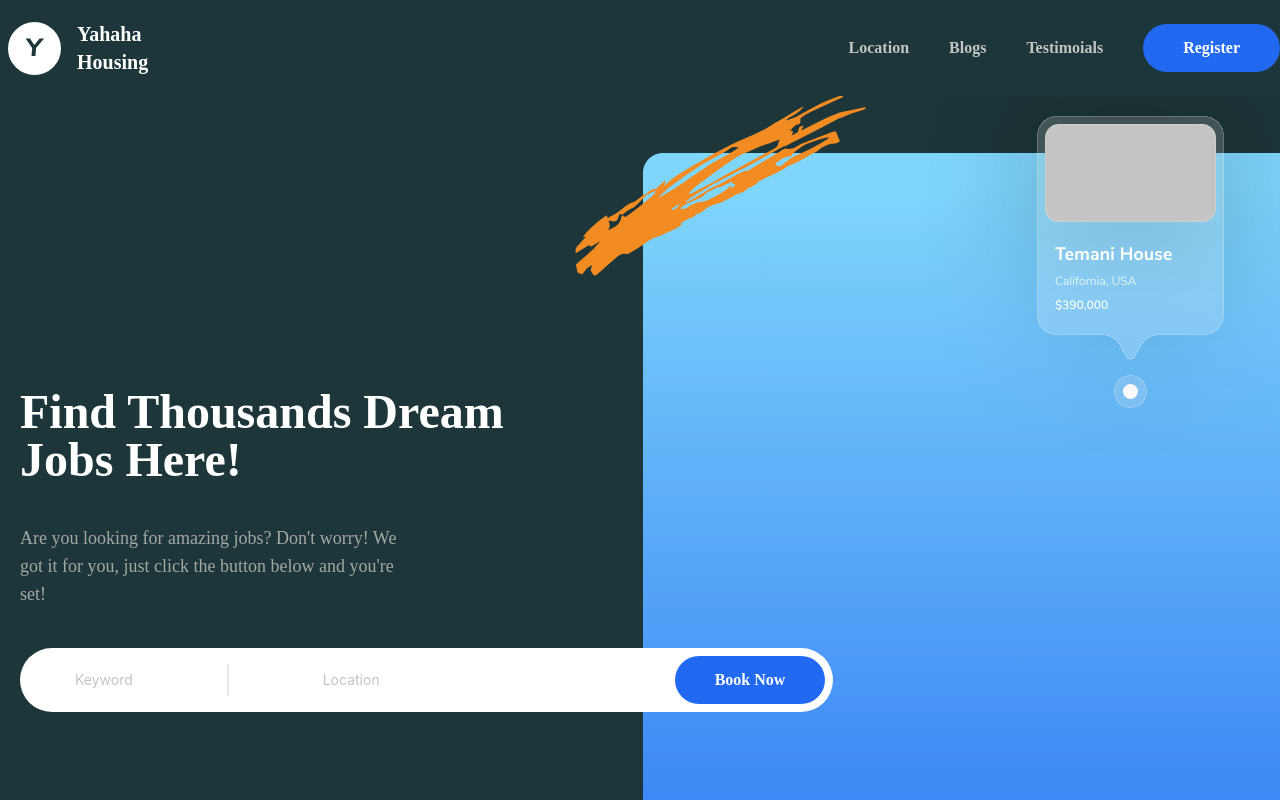
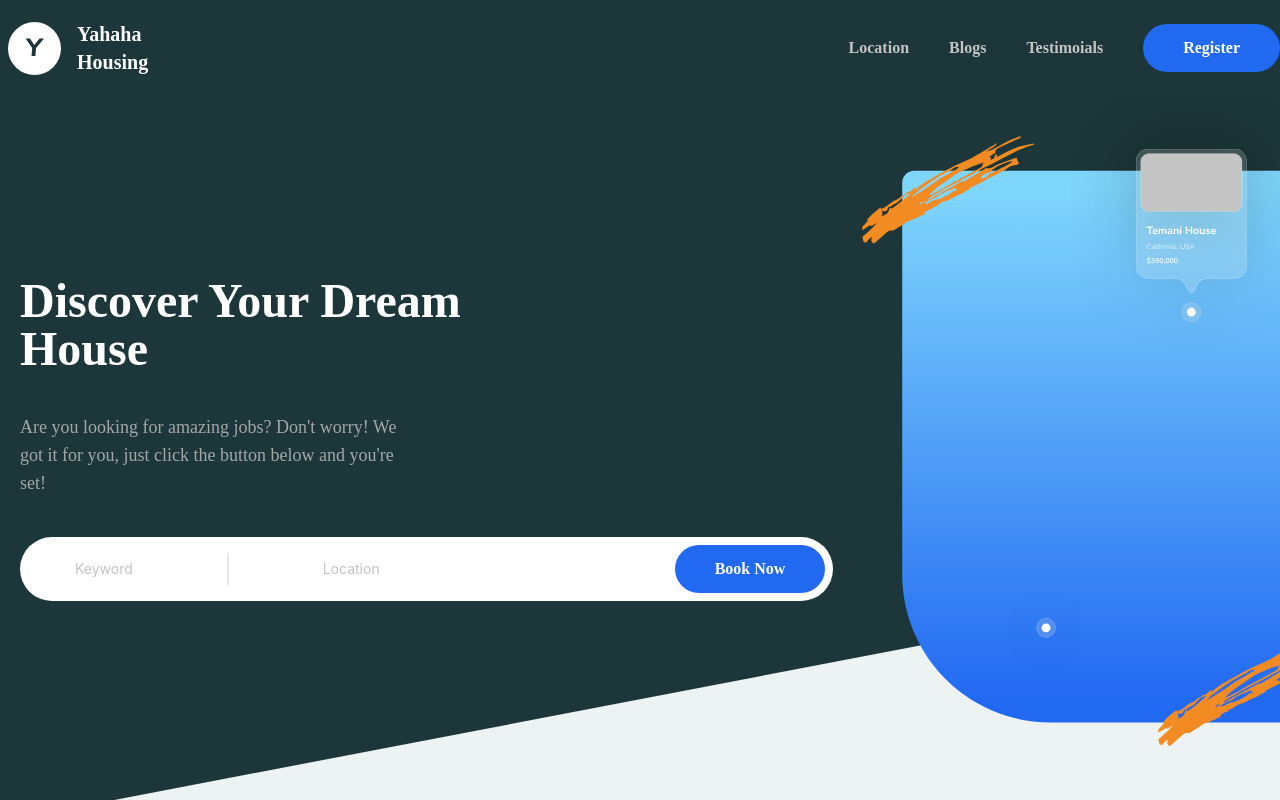
Before and after one commit to developershipon/house-rent-landing, a React (Create React App) app: page / in a window 1280 px wide. Shown: the top 800 px of the page. Built offline with nearby package versions, Linux system fonts and the light colour scheme.

Commit message:
Add files via upload

```diff
--- a/src/componants/Featured.js
+++ b/src/componants/Featured.js
@@ -10,7 +10,7 @@ const Featured = () => {
           return (
             <div
               key={id}
-              className="w-96 sm:w-72 lg:w-96 bg-white rounded-3xl p-5"
+              className="w-96 sm:w-72 lg:w-96 bg-white rounded-3xl p-5 my-5 md:my-0"
             >
               <img
                 src={img}
--- a/src/componants/navbar/Nav.js
+++ b/src/componants/navbar/Nav.js
@@ -6,7 +6,7 @@ const Nav = () => {
   const [open, setOpen] = useState(false);
   return (
     <nav className="bg-primary text-white w-full fixed mx-auto z-50">
-      <div className="container mx-auto flex justify-between py-5">
+      <div className="md:container s mx-auto flex justify-between py-5">
         <div className="flex flex-wrap items-center cursor-pointer">
           <div className="px-2">
             <Img src="image/logo.svg" />
--- a/src/componants/sections/Home.js
+++ b/src/componants/sections/Home.js
@@ -8,16 +8,21 @@ const Home = () => {
   return (
     <section className="relative pt-20 bg-primary after:clip after:absolute after:top-1 after:h-full after:w-full after:bg-main pb-5">
       <div className="flex flex-wrap justify-around items-center xl:container mx-auto xl:mb-10">
-        {/* mobile  md:hidden*/}
-        <div className="md:w-8/12 xl:py-72 z-20">
+        <div className="md:w-8/12 z-20">
           <div className="xl:w-8/12">
             <div className="text-white">
+              {/* Mobile */}
               <HeadText
                 text="Find Thousands Dream Jobs Here!"
-                className="xl:pr-0 xl:text-5xl"
+                className="xl:pr-0 xl:text-5xl md:hidden text-center"
+              />
+              {/* Desktop */}
+              <HeadText
+                text="Discover Your Dream House"
+                className="xl:pr-0 xl:text-5xl hidden md:block mt-10"
               />
             </div>
-            <div className="text-gray-150">
+            <div className="text-gray-150 text-center md:text-left">
               <ParagraphText
                 text="Are you looking for amazing jobs? Don't worry! We got it for you,
               just click the button below and you're set!"
@@ -37,8 +42,9 @@ const Home = () => {
             </div>
           </div>
         </div>
-        <div className="md:w-4/12 z-10">
-          <div className="xl:absolute right-0 top-0">
+        <div className="w-full md:w-4/12 z-10">
+          {/* xl:absolute xl:right-0 top-0 */}
+          <div className="w-full">
             <Img src="image/home-right.svg" />
           </div>
         </div>
```
